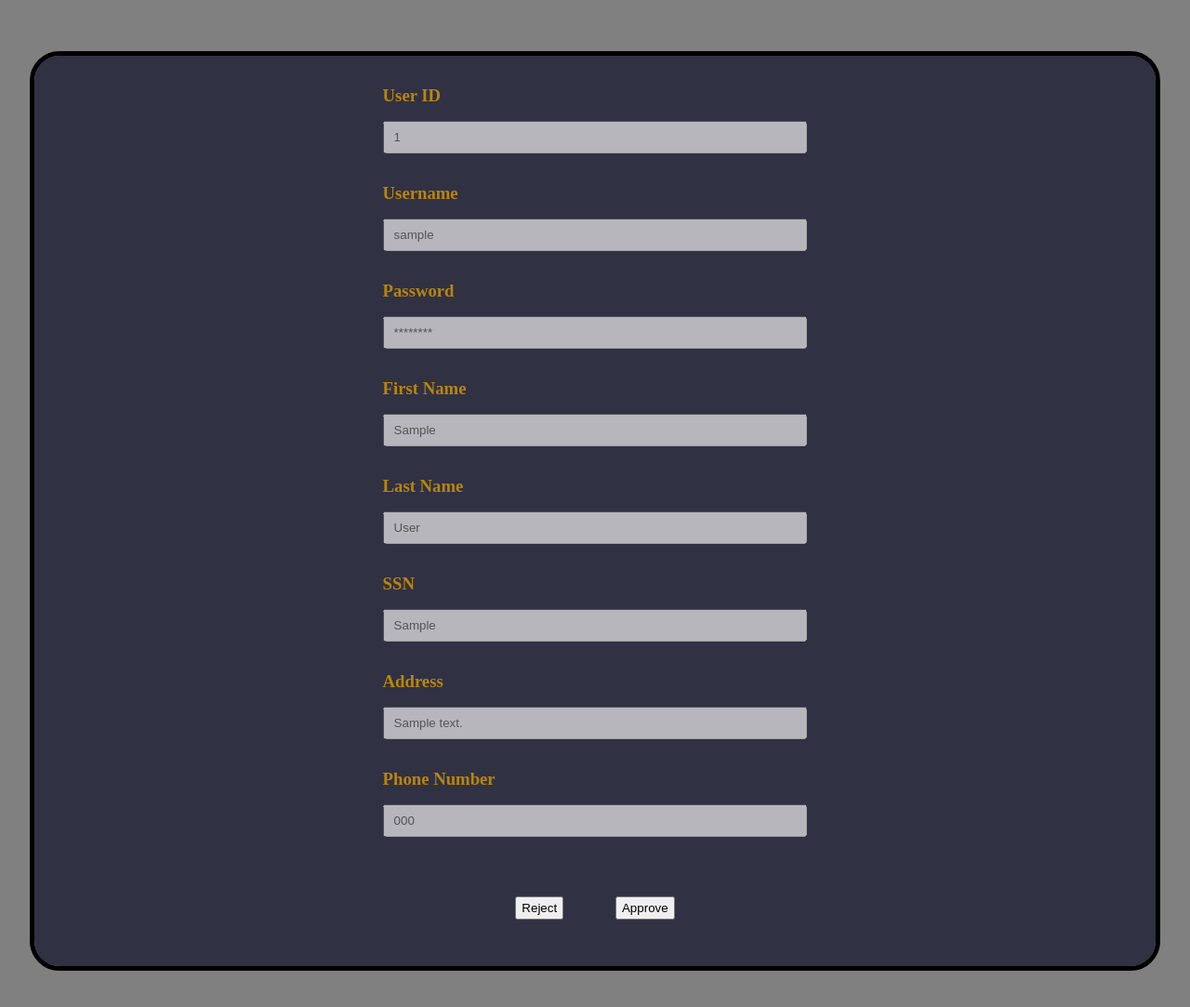
After one commit to rathsamaiden-prog/Banking_Management-App, a Flask app: page /admin_page in a window 1280 px wide. The commit adds this page. Shown: the top 1083 px of the page at 93% size. Run offline with Flask 3, Linux system fonts and the light colour scheme; tables that the repository leaves empty hold one stand-in row (values such as "Sample post").

Commit message:
user can view account details :: admin can approve/reject accounts and a bank account is made accordingly

```diff
--- a/main.py
+++ b/main.py
@@ -37,14 +37,16 @@ def log_in():
             hashedAdmin = conn.execute(text('SELECT username, password FROM admin')).fetchone()
             if any(ph.verify(hp.password, data['password']) and hp.username == data['username'] for hp in hashedUsers):
                 user_id = conn.execute(text('SELECT user_id FROM users WHERE username=:username'), data).fetchone()[0]
-            elif ph.verify(hashedAdmin[1],data['password']) and hashedAdmin[0] == data['username']:
-                user_id = conn.execute(text('SELECT admin_id FROM admin WHERE username=:username'), data).fetchone()[0]
-                session['user_id'] = user_id
-                session['role'] = 'admin'
-                return redirect('/admin_page')
         except Exception:
-            flash('Password or username not recognized. Please try again', 'error')
-            return render_template('log-in.html')
+            try:
+                if ph.verify(hashedAdmin[1],data['password']) and hashedAdmin[0] == data['username']:
+                    user_id = conn.execute(text('SELECT admin_id FROM admin WHERE username=:username'), data).fetchone()[0]
+                    session['user_id'] = user_id
+                    session['role'] = 'admin'
+                    return redirect('/admin_page')
+            except Exception:
+                flash('Password or username not recognized. Please try again', 'error')
+                return render_template('log-in.html')
         status = conn.execute(text('SELECT status FROM users WHERE user_id=:user_id'), {'user_id':user_id}).fetchone()[0]
         if status == 'pending':
             return redirect('/check_status')
@@ -143,9 +145,30 @@ def send_money():
     bank_acc = conn.execute(text('SELECT * FROM bank_accounts WHERE user_id=:user_id'),{'user_id':session.get('user_id')}).fetchone()
     cards = conn.execute(text('SELECT c.*, CONCAT(u.first_name, \' \', u.last_name) AS name FROM cards AS c JOIN users AS u USING (user_id) WHERE user_id=:user_id;'),{'user_id':session.get('user_id')}).fetchall()
     return render_template('user_page.html', bank_acc=bank_acc, cards=cards)
+
+@app.route('/view_account', methods=['POST'])
+def view_account():
+    user_data = conn.execute(text('SELECT * FROM users WHERE user_id=:user_id'),{'user_id':session.get('user_id')}).fetchone()
+    return render_template('acc_details.html', user_data=user_data)
 # ------------- ADMIN PAGE ----------------
+@app.route('/admin_page')
+def admin_page():
+    users_data = conn.execute(text('SELECT * FROM users WHERE status="pending"')).fetchall()
+    return render_template('admin_page.html', users_data=users_data)
 
+@app.route('/reject_app/<int:user_id>', methods=['POST'])
+def reject(user_id):
+    conn.execute(text('DELETE FROM users WHERE user_id=:user_id'),{'user_id':user_id})
+    conn.commit()
+    return redirect('/admin_page')
 
+@app.route('/approve_app/<int:user_id>', methods=['POST'])
+def approve(user_id):
+    conn.execute(text('UPDATE users SET status = "approved" WHERE user_id=:user_id'),{'user_id':user_id})
+    conn.commit()
+    conn.execute(text('INSERT INTO bank_accounts (user_id, balance) VALUES (:user_id, 0.00)'),{'user_id':user_id})
+    conn.commit()
+    return redirect('/admin_page')
 
 
 if __name__ == '__main__':
--- /dev/null
+++ b/static/styles/view_acc.css
@@ -0,0 +1,55 @@
+*{
+    margin: 0;
+    padding: 0;
+    box-sizing: border-box;
+}
+/* --------- BACKGROUND ----------- */
+body{
+    display: flex;
+    justify-content: center;
+    align-items: center;
+    height: 100vh;
+    background-color: grey;
+}
+#account-btn{
+    position: absolute;
+    top: 2.5%;
+    right: 2.5%;
+    padding: 15px;
+    border-radius: 50%;
+    background-color: darkgoldenrod;
+}
+/* ---------- ACC DETAIL CONT ---------- */
+.acc-detail-cont{
+    display: flex;
+    justify-content: flex-start;
+    align-items: center;
+    flex-direction: column;
+    height: 90vh;
+    width: 95%;
+    background-color: rgba(36, 36, 58, 0.855);
+    border: 5px solid black;
+    border-radius: 2rem;
+    padding: 2rem;
+    overflow-y: auto;
+    gap: 1rem;
+}
+.acc-detail-cont h3{
+    color: darkgoldenrod;
+    width: 40%;
+    text-align: left;
+}
+.acc-input{
+    width: 40%;
+    padding: 8px 10px;
+    margin-bottom: 1rem;
+}
+.submit-btns{
+    display: flex;
+    justify-content: space-between;
+    width: 15%;
+    margin: 2rem 0 3rem 0;
+}
+.admin-funcs{
+    padding: 3px 5px;
+}
--- /dev/null
+++ b/templates/admin_page.html
@@ -0,0 +1,40 @@
+<!DOCTYPE html>
+<html lang="en">
+<head>
+    <meta charset="UTF-8">
+    <meta name="viewport" content="width=device-width, initial-scale=1.0">
+    <link rel="stylesheet" href="../static/styles/view_acc.css">
+    <title>Document</title>
+</head>
+<body>
+    <div class="acc-detail-cont">
+        {% for user in users_data %}
+            <h3>User ID</h3>
+            <input type="text" value="{{ user.user_id }}" class="acc-input" disabled>
+            <h3>Username</h3>
+            <input type="text" value="{{ user.username }}" class="acc-input" disabled>
+            <h3>Password</h3>
+            <input type="text" value="********" class="acc-input" disabled>
+            <h3>First Name</h3>
+            <input type="text" value="{{ user.first_name }}" class="acc-input" disabled>
+            <h3>Last Name</h3>
+            <input type="text" value="{{ user.last_name }}" class="acc-input" disabled>
+            <h3>SSN</h3>
+            <input type="text" value="{{ user.ssn }}" class="acc-input" disabled>
+            <h3>Address</h3>
+            <input type="text" value="{{ user.address }}" class="acc-input" disabled>
+            <h3>Phone Number</h3>
+            <input type="text" value="{{ user.phone }}" class="acc-input" disabled>
+            <div class="submit-btns">
+                <form action="/reject_app/{{ user.user_id }}" method="POST">
+                    <input type="submit" name="reject" value="Reject" class="admin-funcs">
+                </form>
+                <form action="/approve_app/{{ user.user_id }}" method="POST">
+                    <input type="submit" name="approve" value="Approve" class="admin-funcs">
+                </form>
+            </div>
+        {% endfor %}
+    </div>
+
+</body>
+</html>
--- a/templates/log-in.html
+++ b/templates/log-in.html
@@ -26,7 +26,7 @@
             <input type="text" name="username" placeholder="Username" class="input_field">
             <input type="text" name="password" placeholder="Password (Hover over)" title="Must by 8 characters in length and contain at least 1 capital letter and a special symbol, such as $, %, &." class="input_field">
             <a href="/" id="sign-in-up">Don't have an account? Register here!</a>
-            <input type="submit" name="submit" value="Register" id="submit-btn">
+            <input type="submit" name="submit" value="Log In" id="submit-btn">
         </form>
     </div>
 
--- a/templates/user_page.html
+++ b/templates/user_page.html
@@ -7,7 +7,7 @@
     <title>Document</title>
 </head>
 <body>
-    <form action="" method="POST">
+    <form action="/view_account" method="POST">
         <input type="submit" name="account" value="&#x1F464" id="account-btn">
     </form>
     <div class="user-func-wrapper">
```
Also changed, not shown: bank_testing.sql (+4 -4 lines), templates/acc_details.html (added, +30 -0 lines).
